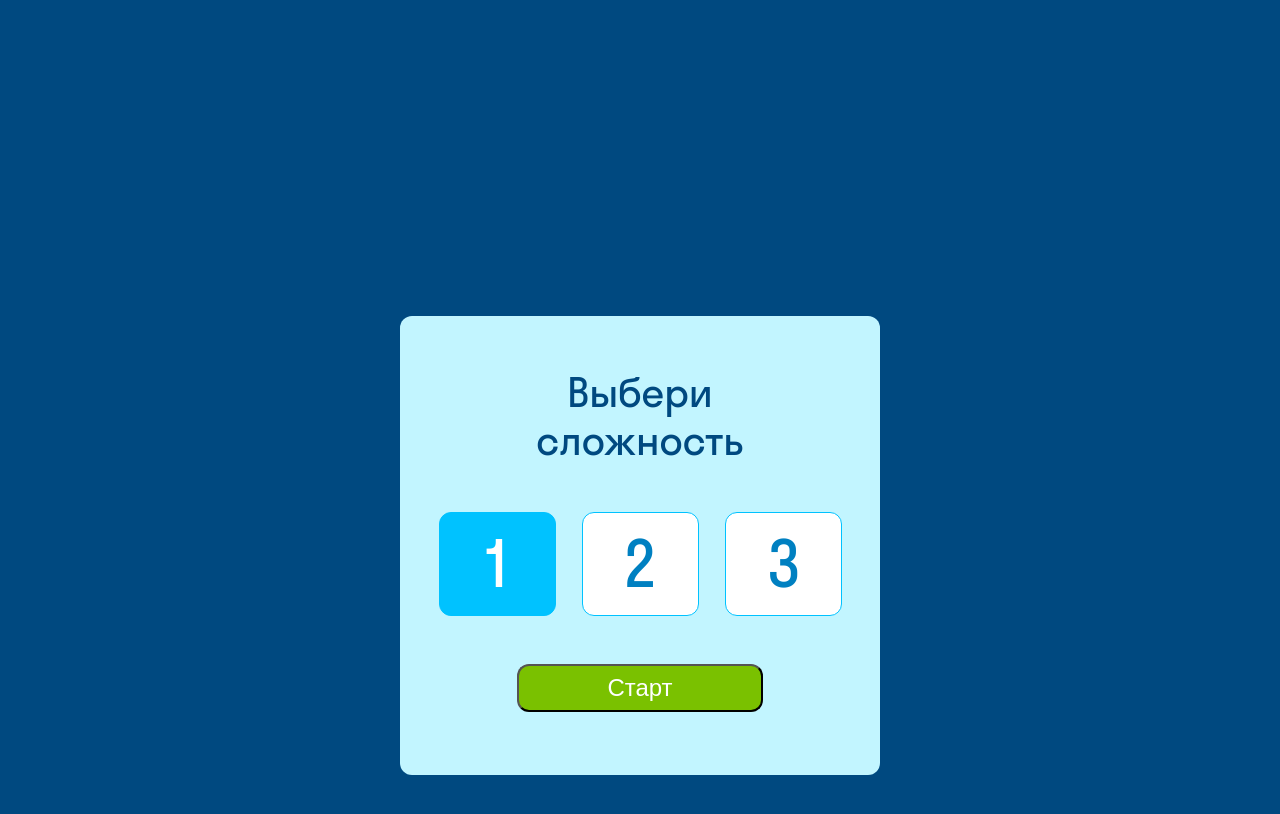
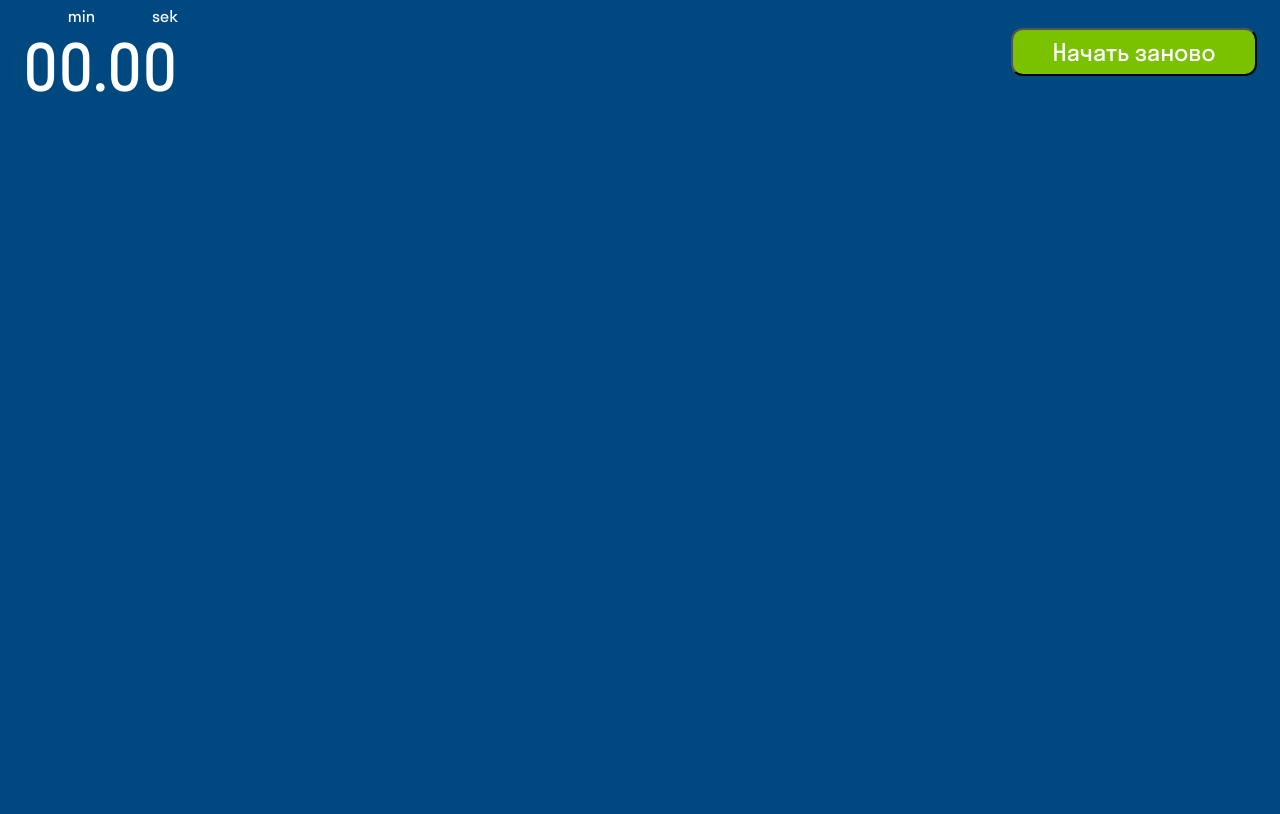
Before and after one commit to Aleksey8622/card_game, a plain HTML site: page index.html in a window 1280 px wide. Both pictures are taken after a click on the button "Старт". Drawn offline with Linux system fonts and the light colour scheme; files whose address does not match are found by name.

Commit message:
Финал задания

```diff
--- a/index.html
+++ b/index.html
@@ -9,9 +9,10 @@
     <title>Document</title>
 </head>
 
-<body class="center">
-    <div class="container">
-        <!-- <div class="box">
+<body>
+    <div class="app-game"></div>
+    <!-- <div class="container">
+        <div class="box">
             <div class="title">Выбери сложность</div>
             <div class="radio-toolbar">
                 <input type="radio" id="radio1" name="radios" value="radio1" checked>
@@ -24,8 +25,8 @@
                 <label for="radio3">3</label>
             </div>
             <button class="button-start">Старт</button>
-        </div> -->
-    </div>
+        </div>
+    </div> -->
 
 </body>
 <script type="module" src="./module/main.js"></script>
--- a/module/level-game.js
+++ b/module/level-game.js
@@ -0,0 +1,18 @@
+
+const conteinerElement = document.querySelector(".app-game");
+
+export function getRenderLevel() {
+  const levelHtml = ` <div class="navi">
+    <div class="time">
+        <div class="report">
+            <p class="minuts">min</p>
+            <p class="seconds">sek</p>
+        </div>
+        <p class="counter">00.00</p>
+    </div>
+    <button class="start-over">Начать заново</button>
+</div>`
+
+
+conteinerElement.innerHTML = levelHtml
+}
--- a/module/main.js
+++ b/module/main.js
@@ -1,10 +1,13 @@
-const conteinerElement = document.querySelector(".container");
+import { getRenderLevel } from "./level-game.js";
+
+const conteinerElement = document.querySelector(".app-game");
 let gameLavel = ""
 
 
-function getRender() {
+export function getRender() {
 
-    let blokHtml = `        <div class="box">
+    let blokHtml = `           <div class="container center">
+    <div class="box">
         <div class="title">Выбери сложность</div>
         <div class="radio-toolbar">
             <input type="radio" id="radio1" name="radios" value="easy" checked>
@@ -17,6 +20,7 @@ function getRender() {
             <label for="radio3">3</label>
         </div>
         <button class="button-start">Старт</button>
+    </div>
 </div>`
 
     conteinerElement.innerHTML = blokHtml
@@ -30,10 +34,9 @@ function getRender() {
         for (const buttonElement of buttonElements) {
             if (buttonElement.checked) {
                 gameLavel = buttonElement.value
+                getRenderLevel({ conteinerElement })
                 console.log(gameLavel);
-                alert(gameLavel)
             }
-            console.log("hello");
 
         }
     })
```
Also changed, not shown: game-lavel.html (deleted, +0 -25 lines). Lines whose indentation alone changed are shown as unchanged.
